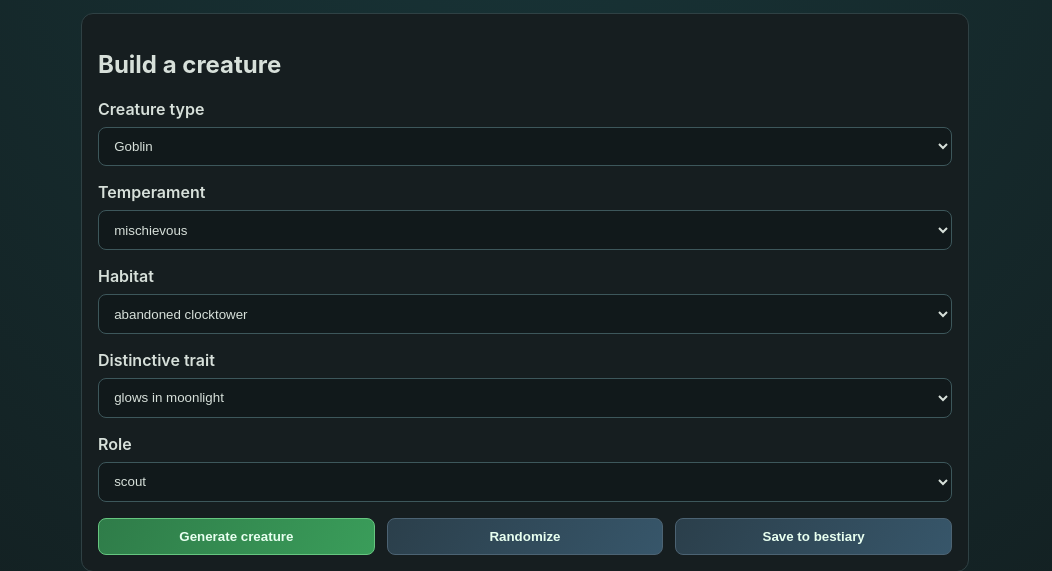
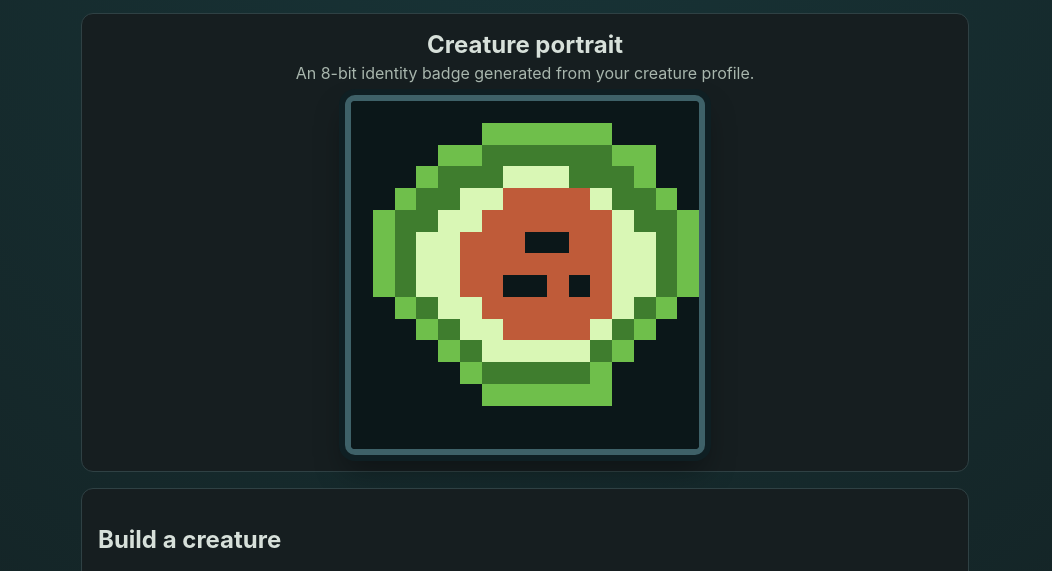
Before and after one commit to rhicksrad/goblin, a website: page public/index.html in a window 1280 px wide. Shown: the part 153-724 px from the top of the page, without its empty margins (115-1167 px from the left). Drawn offline with Linux system fonts and the light colour scheme; files whose address does not match are found by name.

Commit message:
Add professional 8-bit creature portrait hero

```diff
--- a/public/index.html
+++ b/public/index.html
@@ -12,6 +12,14 @@
         <h1>Creature Creator Lab</h1>
         <p>Forge full creature profiles with names, roles, stats, and story hooks.</p>
       </header>
+
+      <section class="card pixel-stage" aria-live="polite">
+        <div>
+          <h2>Creature portrait</h2>
+          <p class="pixel-subtitle">An 8-bit identity badge generated from your creature profile.</p>
+        </div>
+        <canvas id="pixel-portrait" width="256" height="256" role="img" aria-label="Generated creature 8-bit portrait"></canvas>
+      </section>
 
       <section class="card controls">
         <h2>Build a creature</h2>
--- a/public/styles.css
+++ b/public/styles.css
@@ -29,6 +29,33 @@ body {
   border: 1px solid #2f4144;
   border-radius: 12px;
   padding: 1rem;
+}
+
+.pixel-stage {
+  display: grid;
+  justify-items: center;
+  gap: 0.75rem;
+}
+
+.pixel-stage h2 {
+  margin: 0;
+  text-align: center;
+}
+
+.pixel-subtitle {
+  margin: 0.25rem 0 0;
+  color: #a8b6ad;
+  text-align: center;
+}
+
+#pixel-portrait {
+  image-rendering: pixelated;
+  width: min(80vw, 360px);
+  height: auto;
+  border: 6px solid #3e6168;
+  border-radius: 10px;
+  background: #081113;
+  box-shadow: 0 0 0 6px #0f1f23, 0 16px 30px rgba(0, 0, 0, 0.35);
 }
 
 form {
--- a/src/main.ts
+++ b/src/main.ts
@@ -21,7 +21,9 @@ const randomizeButton = document.querySelector<HTMLButtonElement>("#randomize");
 const saveButton = document.querySelector<HTMLButtonElement>("#save");
 const list = document.querySelector<HTMLOListElement>("#saved-creatures");
 
-if (!speciesSelect || !temperamentSelect || !habitatSelect || !traitSelect || !roleSelect || !form || !result || !randomizeButton || !saveButton || !list) {
+const canvas = document.querySelector<HTMLCanvasElement>("#pixel-portrait");
+
+if (!speciesSelect || !temperamentSelect || !habitatSelect || !traitSelect || !roleSelect || !form || !result || !randomizeButton || !saveButton || !list || !canvas) {
   throw new Error("Missing required DOM nodes for Creature Creator.");
 }
 
@@ -43,6 +45,68 @@ populate("temperament", temperamentSelect);
 populate("habitat", habitatSelect);
 populate("trait", traitSelect);
 populate("role", roleSelect);
+
+
+const spritePalettes = {
+  goblin: ["#00000000", "#6fbf4b", "#3f7d2e", "#d9f7b5", "#bf5b39"],
+  gremlin: ["#00000000", "#7b78ce", "#4b4a88", "#e9e8ff", "#5dc0d5"],
+  raccoon: ["#00000000", "#8f8f95", "#56565c", "#f4f4f5", "#1f1f20"],
+  troll: ["#00000000", "#7ea95d", "#4d6f3a", "#ddeecd", "#b77f53"],
+  ogre: ["#00000000", "#8bb463", "#597740", "#d8e8bd", "#7f4531"],
+  pigeon: ["#00000000", "#8da8c8", "#5c6f89", "#f1f5ff", "#92d4be"],
+  mothman: ["#00000000", "#6f5a6d", "#3f3540", "#f2a8ac", "#d11b1f"],
+  "bog-sprite": ["#00000000", "#6bcba7", "#2f7b67", "#d8fff1", "#93e9d0"]
+} as const;
+
+const spriteTemplate = [
+  "0000000000000000",
+  "0000001111110000",
+  "0000112222221100",
+  "0001222333222100",
+  "0012233444432210",
+  "0122334444443221",
+  "0123344455443321",
+  "0123344444443321",
+  "0123344554543321",
+  "0012334444443210",
+  "0001233444432100",
+  "0000123333321000",
+  "0000012222210000",
+  "0000001111110000",
+  "0000000000000000",
+  "0000000000000000"
+] as const;
+
+const renderPixelPortrait = (species: string): void => {
+  const ctx = canvas.getContext("2d");
+  if (!ctx) {
+    return;
+  }
+
+  const key = slug(species) as keyof typeof spritePalettes;
+  const palette = spritePalettes[key] ?? spritePalettes.goblin;
+  const size = 16;
+  const scale = canvas.width / size;
+
+  ctx.clearRect(0, 0, canvas.width, canvas.height);
+  ctx.fillStyle = "#0b1719";
+  ctx.fillRect(0, 0, canvas.width, canvas.height);
+
+  for (let y = 0; y < size; y += 1) {
+    const row = spriteTemplate[y];
+    for (let x = 0; x < size; x += 1) {
+      const colorIndex = Number(row[x]);
+      const color = palette[colorIndex] ?? "#00000000";
+      if (colorIndex === 0) {
+        continue;
+      }
+      ctx.fillStyle = color;
+      ctx.fillRect(x * scale, y * scale, scale, scale);
+    }
+  }
+
+  canvas.setAttribute("aria-label", `${species} 8-bit portrait`);
+};
 
 const createCreatureSheet = (): string => {
   const species = speciesSelect.value;
@@ -79,6 +143,7 @@ const createCreatureSheet = (): string => {
 };
 
 const renderCreature = (): void => {
+  renderPixelPortrait(speciesSelect.value);
   result.textContent = createCreatureSheet();
 };
 
```
Also changed, not shown: dist/index.html, dist/main.js, dist/styles.css.
